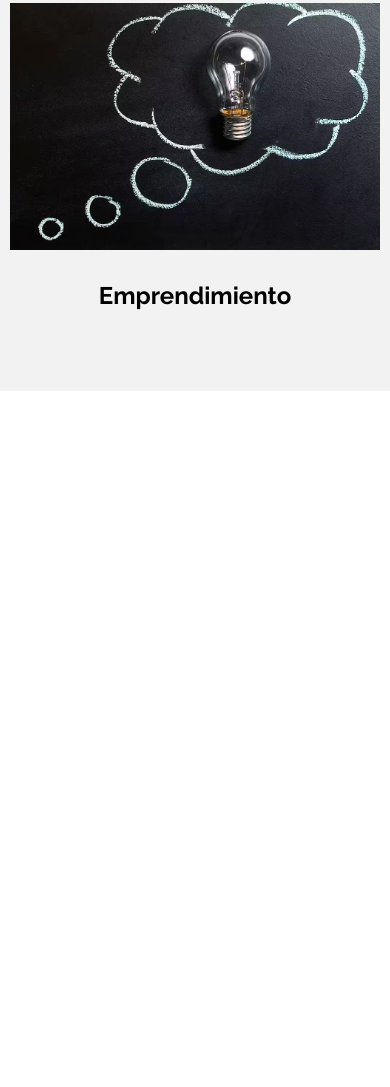
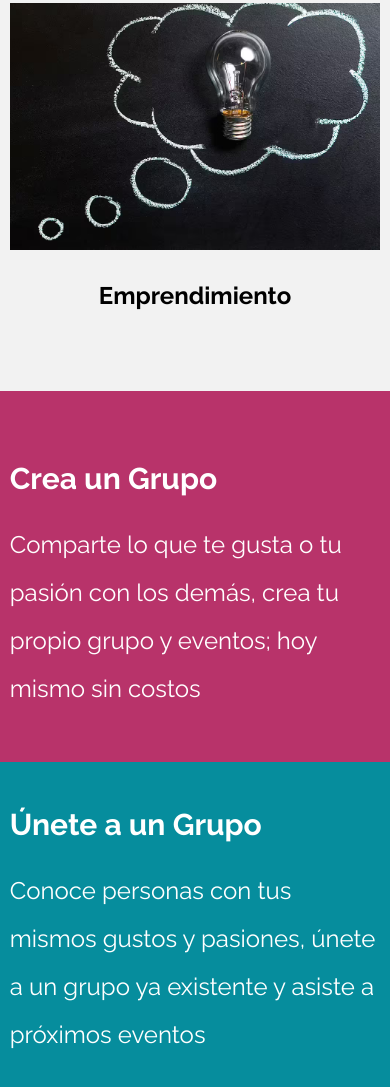
Before and after one commit to ArturoSM10/meetUp, a website: page index.html in a window 390 px wide. Shown: the part 7260-8347 px from the top of the page. Before the commit the page ends 7651 px from the top, so only its background shows below. Drawn offline with Linux system fonts and the light colour scheme.

Commit message:
Se agrego estructura, estilos y media queries a la seecion grupo

```diff
--- a/index.html
+++ b/index.html
@@ -257,6 +257,22 @@
                 </div>
             </div>
         </section>
+
+        <section class="grupo">
+            <div class="grupo__contenedor">
+                <div class="grupo__grid">
+                    <section class="grupo__info">
+                        <h3 class="grupo__titulo">Crea un <span>grupo</span></h3>
+                        <p class="grupo__p">Comparte lo que te gusta o tu pasión con los demás, crea tu propio grupo y eventos; hoy mismo sin costos</p>
+                    </section>
+
+                    <section class="grupo__info">
+                        <h3 class="grupo__titulo">Únete a un <span>grupo</span></h3>
+                        <p class="grupo__p">Conoce personas con tus mismos gustos y pasiones, únete a un grupo ya existente y asiste a próximos eventos</p>
+                    </section>
+                </div>
+            </div>
+        </section>
     </main>
     <script src="./build/js/imagenes.js"></script>
 </body>
--- /dev/null
+++ b/src/scss/ui/main/_grupo.scss
@@ -0,0 +1,35 @@
+@use '../../base/variables' as v;
+@use '../../base/mixins' as m;
+
+.grupo {
+    background-image: linear-gradient(v.$rosa 0%, v.$rosa 50%, v.$verde 50%, v.$verde 100%);
+    padding: 5rem 0;
+
+    @include m.tablet {
+        background-image: linear-gradient(to right, v.$rosa 0%, v.$rosa 50%, v.$verde 50%, v.$verde 100%);
+    }
+
+    &__grid {
+        @include m.grid(1, 5rem);
+
+        @include m.tablet {
+            @include m.grid(2, 5rem);
+        }
+    }
+
+    &__titulo {
+        color: v.$blanco;
+        font-size: 3rem;
+        font-family: v.$fuente_principal;
+        margin: 2rem 0;
+        span {
+            text-transform: capitalize;
+        }
+    }
+
+    &__p {
+        color: v.$blanco;
+        font-size: 2.4rem;
+        line-height: 2;
+    }
+}
--- a/src/scss/ui/main/_index.scss
+++ b/src/scss/ui/main/_index.scss
@@ -1,2 +1,3 @@
 @forward './eventos';
 @forward './categorias';
+@forward './grupo';
```
Also changed, not shown: build/css/app.css, 1 other file.
